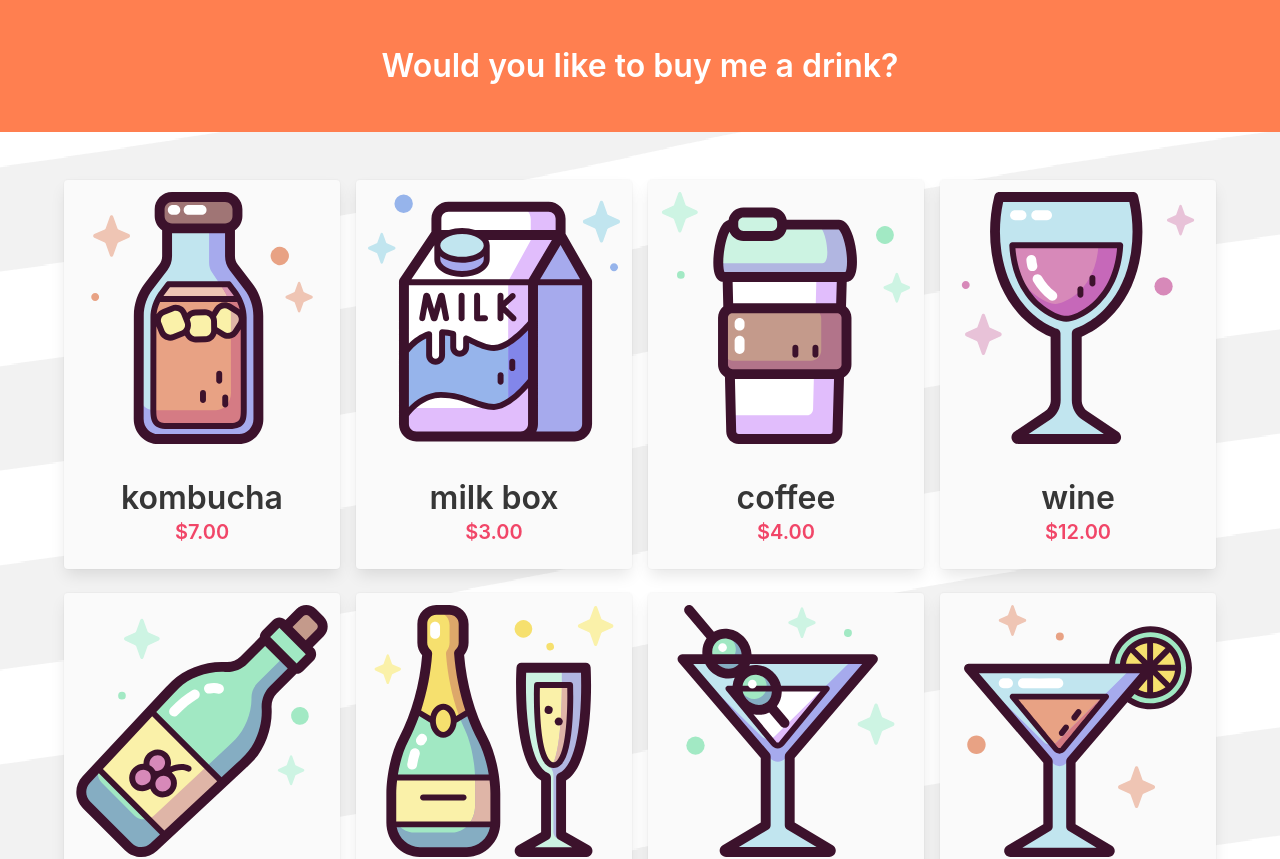
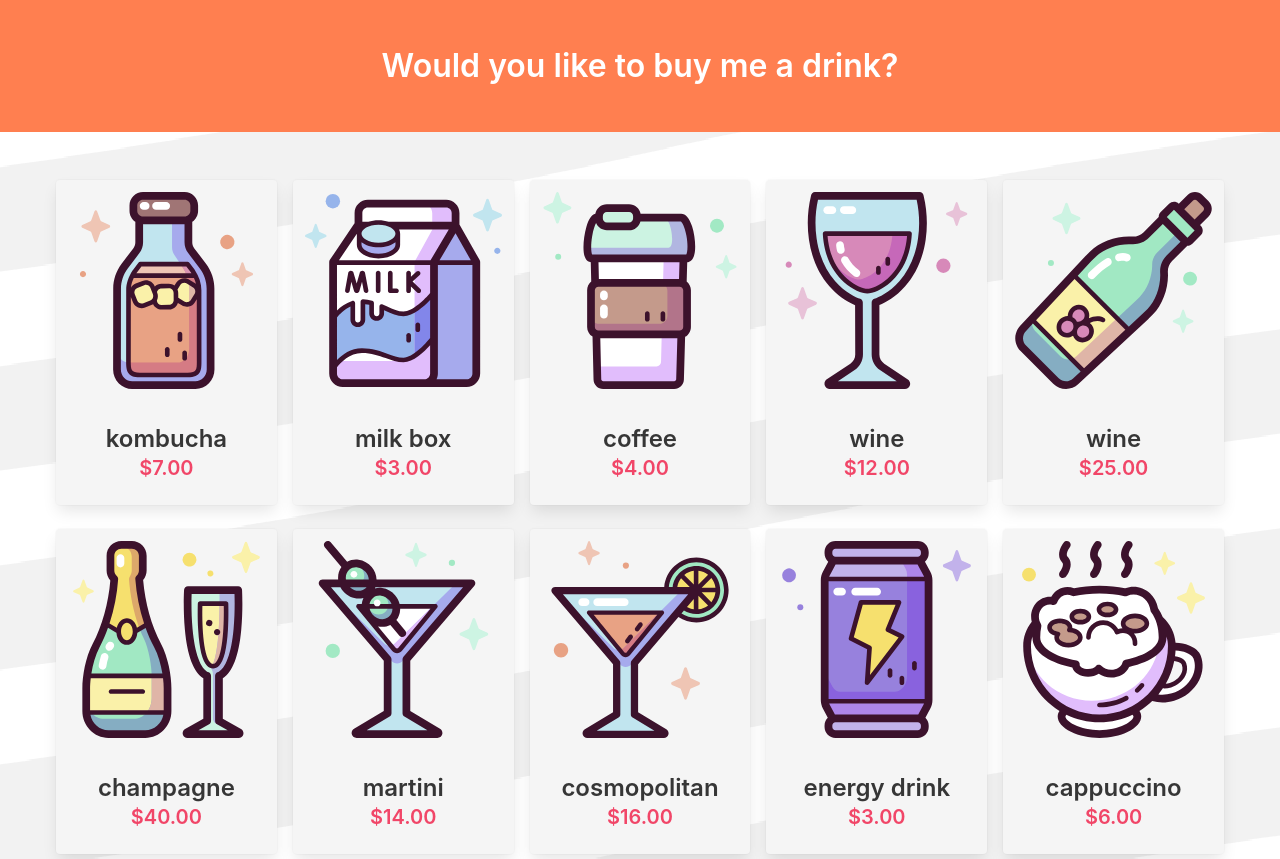
Before and after one commit to acusset/reactmeadr.ink, a React (Create React App) app: page / in a window 1280 px wide. Shown: the top 859 px of the page. Built offline with nearby package versions, Linux system fonts and the light colour scheme.

Commit message:
Fix colums display

```diff
--- a/docker-compose.yml
+++ b/docker-compose.yml
@@ -10,6 +10,8 @@ services:
                 NPM_VERSION: ${NPM_VERSION}
         environment:
             NODE_ENV: ${NODE_ENV}
+            STRIPE_PUBLISHABLE_API_KEY: ${STRIPE_PUBLISHABLE_API_KEY}
+            API_URL: ${API_URL}
         ports:
             - '3000:3000'
         volumes:
--- a/package.json
+++ b/package.json
@@ -3,6 +3,7 @@
   "version": "0.1.0",
   "private": true,
   "dependencies": {
+    "@stripe/stripe-js": "^1.13.2",
     "@testing-library/jest-dom": "^5.11.10",
     "@testing-library/react": "^11.2.6",
     "@testing-library/user-event": "^12.8.3",
@@ -15,6 +16,7 @@
     "react": "^17.0.2",
     "react-dom": "^17.0.2",
     "react-scripts": "4.0.3",
+    "stripe": "^8.145.0",
     "typescript": "^4.2.4",
     "web-vitals": "^1.1.1"
   },
--- a/public/index.html
+++ b/public/index.html
@@ -3,6 +3,7 @@
   <head>
     <meta charset="utf-8" />
     <link rel="icon" href="%PUBLIC_URL%/images/drinks/030-beer.svg" />
+    <script src="https://js.stripe.com/v3" async></script>
     <meta name="viewport" content="width=device-width, initial-scale=1" />
     <meta name="theme-color" content="#000000" />
     <meta
@@ -37,7 +38,7 @@
       </div>
     </section>
     <section class="section">
-      <div class="container" id="root"></div>
+      <div class="container is-fluid" id="root"></div>
     </section>
     <!--
       This HTML file is a template.
--- a/src/Domain/Product/Component/ProductCard.tsx
+++ b/src/Domain/Product/Component/ProductCard.tsx
@@ -1,10 +1,49 @@
-import React from "react";
+import React, { MouseEvent } from "react";
 import Product from "../Class/Product";
+import { loadStripe } from "@stripe/stripe-js";
 
-class ProductCard extends React.Component<Product> {
+const stripePromise = loadStripe('pk_test_51IaZU2BRHl8hMc3AsA6YnHkmEqW3vlIqaz3AfwRhEFohyhCuyIKg1Wu66pVJGReMiFuGv9hL09LMMKzeD9fh0SK900WQ4KhMpI');
+const url = 'http://localhost:8080/session'
+
+class ProductCard extends React.Component<Product, {hover: boolean}> {
+  constructor(props: Product) {
+    super(props);
+    this.state = {hover: false};
+  }
+
+  handleClick = async (event: MouseEvent) => {
+    const stripe = await stripePromise;
+    const session = await this.fetchSession()
+
+    if (stripe) {
+      const result = await stripe.redirectToCheckout({
+        sessionId: session.id,
+      });
+      if (result.error) {
+        console.log(result.error)
+      }
+    }
+  };
+
+  fetchSession = async () => {
+    return (await fetch(url, {method: "POST"})).json();
+  }
+
+  toggleHover = (event: MouseEvent) => {
+    this.setState(state => ({
+      hover: !state.hover
+    }))
+  };
+
   render() {
+    let classes = this.state.hover ? "card has-background-white-bis" : "card has-background-white-ter"
     return (
-      <div className="card has-background-white-bis">
+      <div
+        className={classes}
+        onClick={this.handleClick}
+        onMouseEnter={this.toggleHover}
+        onMouseLeave={this.toggleHover}
+      >
         <div className="card-image">
           <figure className="image is-square">
             <img
@@ -15,8 +54,10 @@ class ProductCard extends React.Component<Product> {
           </figure>
         </div>
         <div className="card-content">
-          <p className="title has-text-grey-darker has-text-centered is-size-5-mobile">{this.props.name}</p>
-          <p className="subtitle has-text-danger has-text-weight-semibold has-text-centered is-size-6-mobile">
+          <p className="title has-text-grey-darker has-text-centered is-size-5-mobile is-size-4-desktop is-size-4-fullhd">
+            {this.props.name}
+          </p>
+          <p className="subtitle has-text-danger has-text-weight-semibold has-text-centered is-size-6-mobile is-size-5-desktop is-size-5-fullhd">
             ${(this.props.price / 100).toFixed(2)}
           </p>
         </div>
--- a/src/Domain/Product/Component/ProductRow.tsx
+++ b/src/Domain/Product/Component/ProductRow.tsx
@@ -7,7 +7,7 @@ class ProductRow extends React.Component<{ drinks: Product[] }> {
     return (
       <div
         key={product.imageUri}
-        className="column is-half-mobile is-one-quarter-desktop"
+        className="column is-2-fullhd is-one-fifth-widescreen is-one-quarter-desktop is-one-third-tablet is-half-mobile"
       >
         <ProductCard
           name={product.name}
@@ -20,11 +20,7 @@ class ProductRow extends React.Component<{ drinks: Product[] }> {
   });
 
   render() {
-    return (
-      <div className="columns is-variable is-1-mobile is-2-desktop is-mobile">
-        {this.list}
-      </div>
-    );
+    return <div className="columns is-mobile is-multiline is-variable is-2">{this.list}</div>;
   }
 }
 
--- a/src/Domain/Product/Component/ProductTable.tsx
+++ /dev/null
@@ -1,27 +0,0 @@
-import React from "react";
-import Product from "../Class/Product";
-import ProductRow from "./ProductRow";
-
-class ProductTable extends React.Component<{
-  drinks: Product[];
-  columns: number;
-}> {
-  size = this.props.drinks.length;
-  rows = Math.round(this.props.drinks.length / this.props.columns);
-
-  test: Function = (drinks: [], rows: number, column: number): any => {
-    let list = [];
-    for (let i = 0; i < rows; i++) {
-      list.push(<ProductRow drinks={drinks.slice(i * column, column + (i * column))} />);
-    }
-    return list;
-  };
-
-  render() {
-    return (
-      <div>{this.test(this.props.drinks, this.rows, this.props.columns)}</div>
-    );
-  }
-}
-
-export default ProductTable;
--- a/src/index.tsx
+++ b/src/index.tsx
@@ -2,13 +2,13 @@ import React from "react";
 import ReactDOM from "react-dom";
 import "./index.css";
 import "./bulma.css";
-import ProductTable from "./Domain/Product/Component/ProductTable";
+import ProductRow from "./Domain/Product/Component/ProductRow";
 import reportWebVitals from "./reportWebVitals";
 import drinks from "./drinks.json";
 
 ReactDOM.render(
   <React.StrictMode>
-    <ProductTable drinks={drinks} columns={4} />
+    <ProductRow drinks={drinks} />
   </React.StrictMode>,
   document.getElementById("root")
 );
```
Also changed, not shown: 2 other files (tests, documents, lock files or other folders).
